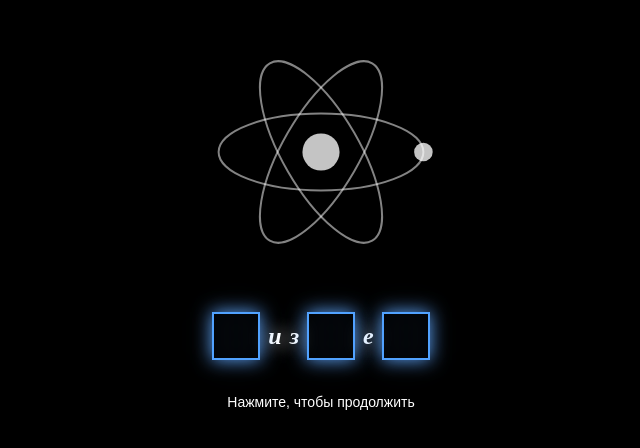
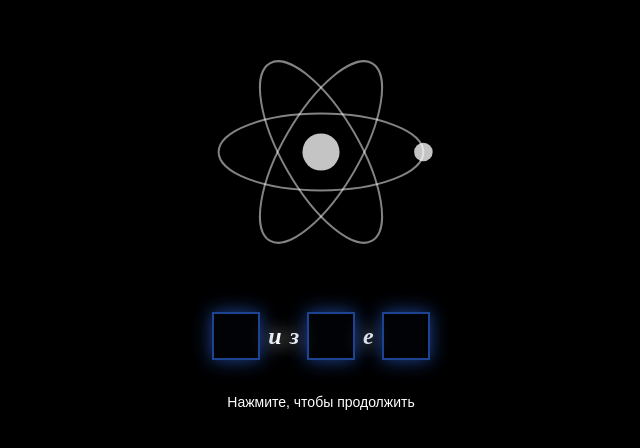
Before and after one commit to InANNWeTrust/graduate, a Next.js app: page / in a window 1280 px wide. Shown: the part 182-630 px from the top of the page, without its empty margins (319-959 px from the left). Built offline with nearby package versions, Linux system fonts and the light colour scheme.

Commit message:
💄 style: обновлены цвета и анимации переходов

```diff
--- a/src/app/page.tsx
+++ b/src/app/page.tsx
@@ -220,8 +220,8 @@ function SplashScreen({ onComplete }: { onComplete: () => void }) {
         setFadeOut(true);
         setTimeout(() => {
           onComplete();
-        }, 1000);
-      }, 2000);
+        }, 1500);
+      }, 4000);
     }
   };
 
@@ -230,7 +230,7 @@ function SplashScreen({ onComplete }: { onComplete: () => void }) {
       initial={{ opacity: 0 }}
       animate={{ opacity: fadeOut ? 0 : 1 }}
       exit={{ opacity: 0 }}
-      transition={{ duration: 0.5 }}
+      transition={{ duration: 1.5, ease: "easeInOut" }}
       onClick={handleClick}
       className="fixed inset-0 flex flex-col items-center justify-center bg-black cursor-pointer"
     >
@@ -306,7 +306,7 @@ function SplashScreen({ onComplete }: { onComplete: () => void }) {
         <motion.div
           initial={{ opacity: 1 }}
           animate={{
-            boxShadow: ['0 0 15px #60a5fa', '0 0 25px #60a5fa', '0 0 15px #60a5fa'],
+            boxShadow: ['0 0 15px #1e4391', '0 0 25px #1e4391', '0 0 15px #1e4391'],
           }}
           transition={{
             duration: 2,
@@ -315,7 +315,7 @@ function SplashScreen({ onComplete }: { onComplete: () => void }) {
           }}
           className="relative"
         >
-          <div className="w-12 h-12 border-2 border-blue-400 flex items-center justify-center relative">
+          <div className="w-12 h-12 border-2 border-[#1e4391] flex items-center justify-center relative">
             <motion.div
               initial={{ opacity: 0.4 }}
               animate={{ opacity: [0.4, 0.8, 0.4] }}
@@ -323,12 +323,12 @@ function SplashScreen({ onComplete }: { onComplete: () => void }) {
                 duration: 2,
                 repeat: Infinity,
               }}
-              className="absolute inset-0 border-2 border-blue-400 blur-lg"
+              className="absolute inset-0 border-2 border-[#1e4391] blur-lg"
             />
             <motion.span
               initial={{ opacity: 0 }}
               animate={{ opacity: showLetters ? 1 : 0 }}
-              transition={{ duration: 1 }}
+              transition={{ duration: 2 }}
               className="text-2xl font-bold italic text-white lowercase"
               style={{ fontFamily: "Times New Roman" }}
             >
@@ -375,7 +375,7 @@ function SplashScreen({ onComplete }: { onComplete: () => void }) {
         <motion.div
           initial={{ opacity: 1 }}
           animate={{
-            boxShadow: ['0 0 15px #60a5fa', '0 0 25px #60a5fa', '0 0 15px #60a5fa'],
+            boxShadow: ['0 0 15px #1e4391', '0 0 25px #1e4391', '0 0 15px #1e4391'],
           }}
           transition={{
             duration: 2,
@@ -384,7 +384,7 @@ function SplashScreen({ onComplete }: { onComplete: () => void }) {
           }}
           className="relative"
         >
-          <div className="w-12 h-12 border-2 border-blue-400 flex items-center justify-center relative">
+          <div className="w-12 h-12 border-2 border-[#1e4391] flex items-center justify-center relative">
             <motion.div
               initial={{ opacity: 0.4 }}
               animate={{ opacity: [0.4, 0.8, 0.4] }}
@@ -392,12 +392,12 @@ function SplashScreen({ onComplete }: { onComplete: () => void }) {
                 duration: 2,
                 repeat: Infinity,
               }}
-              className="absolute inset-0 border-2 border-blue-400 blur-lg"
+              className="absolute inset-0 border-2 border-[#1e4391] blur-lg"
             />
             <motion.span
               initial={{ opacity: 0 }}
               animate={{ opacity: showLetters ? 1 : 0 }}
-              transition={{ duration: 1 }}
+              transition={{ duration: 2 }}
               className="text-2xl font-bold italic text-white lowercase"
               style={{ fontFamily: "Times New Roman" }}
             >
@@ -427,7 +427,7 @@ function SplashScreen({ onComplete }: { onComplete: () => void }) {
         <motion.div
           initial={{ opacity: 1 }}
           animate={{
-            boxShadow: ['0 0 15px #60a5fa', '0 0 25px #60a5fa', '0 0 15px #60a5fa'],
+            boxShadow: ['0 0 15px #1e4391', '0 0 25px #1e4391', '0 0 15px #1e4391'],
           }}
           transition={{
             duration: 2,
@@ -436,7 +436,7 @@ function SplashScreen({ onComplete }: { onComplete: () => void }) {
           }}
           className="relative"
         >
-          <div className="w-12 h-12 border-2 border-blue-400 flex items-center justify-center relative">
+          <div className="w-12 h-12 border-2 border-[#1e4391] flex items-center justify-center relative">
             <motion.div
               initial={{ opacity: 0.4 }}
               animate={{ opacity: [0.4, 0.8, 0.4] }}
@@ -444,12 +444,12 @@ function SplashScreen({ onComplete }: { onComplete: () => void }) {
                 duration: 2,
                 repeat: Infinity,
               }}
-              className="absolute inset-0 border-2 border-blue-400 blur-lg"
+              className="absolute inset-0 border-2 border-[#1e4391] blur-lg"
             />
             <motion.span
               initial={{ opacity: 0 }}
               animate={{ opacity: showLetters ? 1 : 0 }}
-              transition={{ duration: 1 }}
+              transition={{ duration: 2 }}
               className="text-2xl font-bold italic text-white lowercase"
               style={{ fontFamily: "Times New Roman" }}
             >
@@ -554,7 +554,7 @@ export default function QuizApp() {
     <div
       className="min-h-screen relative overflow-hidden px-4 py-10 flex items-center justify-center"
       style={{
-        background: `linear-gradient(135deg, #1e3a8a, #2563eb)`
+        background: `#1e4391`
       }}
     >
       <div className="absolute inset-0 bg-grid opacity-40"></div>
@@ -563,14 +563,12 @@ export default function QuizApp() {
           {!result ? (
             <motion.div
               key={step}
-              initial={{ opacity: 0, y: 40, rotateX: 30 }}
-              animate={{ opacity: 1, y: 0, rotateX: 0 }}
-              exit={{ opacity: 0, y: -30, rotateX: -30 }}
+              initial={{ opacity: 0 }}
+              animate={{ opacity: 1 }}
+              exit={{ opacity: 0 }}
               transition={{
-                duration: 0.6,
-                type: "spring",
-                stiffness: 100,
-                damping: 15
+                duration: 1.5,
+                ease: "easeInOut"
               }}
               className="bg-white/95 backdrop-blur-xl p-8 rounded-2xl shadow-2xl text-center"
             >
```
